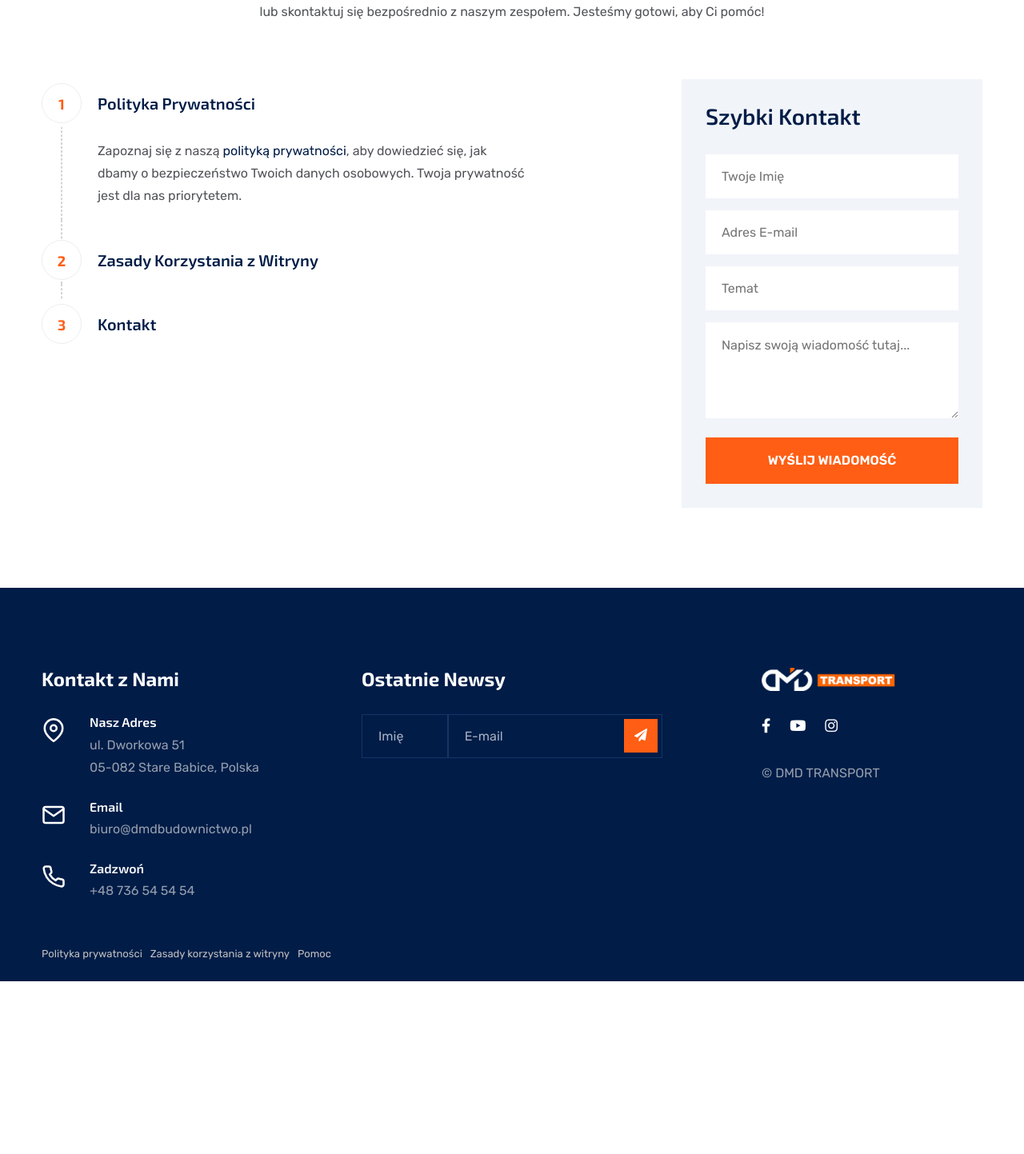
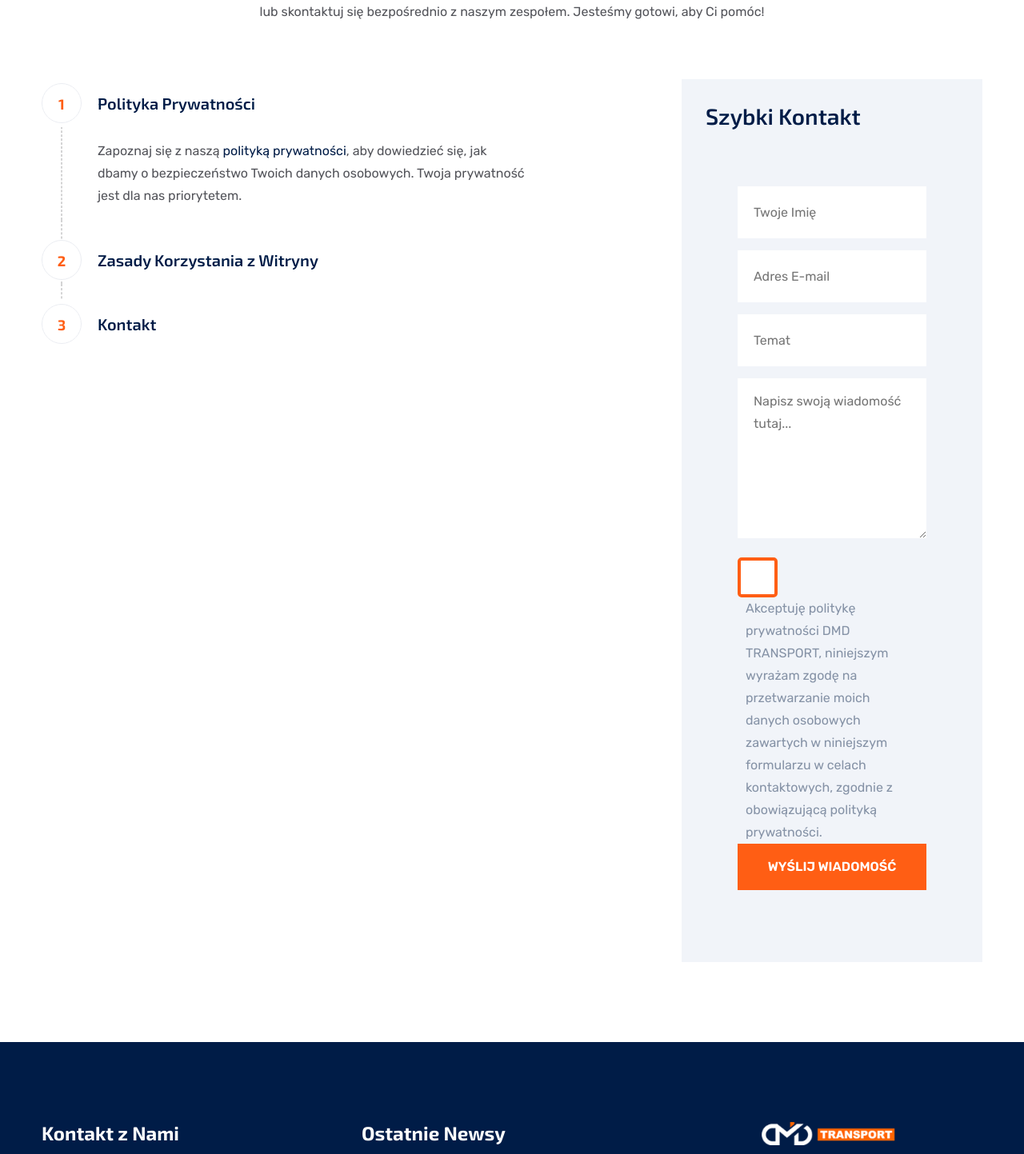
Before and after one commit to informatykdmd/dmdtransport, a Python web app: template templates/pomoc.html in a window 1280 px wide. Shown: the part 333-1776 px from the top of the page at 80% size. Before the commit the page ends 1560 px from the top, so only its background shows below. Run offline with Jinja, Linux system fonts and the light colour scheme; the template is opened without the code that fills it, so the values that code supplies are empty; some libraries are stand-ins or nearby versions.

Commit message:
Working now

```diff
--- a/templates/pomoc.html
+++ b/templates/pomoc.html
@@ -68,22 +68,36 @@
                   <div class="single-career-sidebar">
                      <div class="quick-contact wow fadeInUp" data-wow-duration="1s" data-wow-delay="0.2s">
                         <h3>Szybki Kontakt</h3>
-                        <form>
+                        <form class="contact-form form" id="ajax-contact" method="post">
                            <p>
-                              <input type="text" placeholder="Twoje Imię">
+                              <input type="text" id="name" name="name" placeholder="Twoje Imię">
                            </p>
                            <p>
-                              <input type="email" placeholder="Adres E-mail">
+                              <input type="email" id="eml" name="email" placeholder="Adres E-mail">
                            </p>
                            <p>
-                              <input type="text" placeholder="Temat">
+                              <input type="text" id="sub" name="subject" placeholder="Temat">
                            </p>
                            <p>
-                              <textarea placeholder="Napisz swoją wiadomość tutaj..."></textarea>
+                              <textarea id="msg" name="message" placeholder="Napisz swoją wiadomość tutaj..."></textarea>
                            </p>
+                           <div class="row">
+                              <div class="col-lg-1">
+                                  <input class="polityka-switch" type="checkbox" id="polityka_przywatnosci" name="condition">
+                                  <label class="polityka-switch-label" for="polityka_przywatnosci"></label>
+                              </div>
+                              <div class="col-lg-11">
+                                  <label class="form-check-label" for="polityka_przywatnosci">
+                                      Akceptuję politykę prywatności DMD TRANSPORT, niniejszym wyrażam zgodę na
+                                      przetwarzanie moich danych osobowych zawartych w niniejszym formularzu w celach
+                                      kontaktowych, zgodnie z obowiązującą polityką prywatności.
+                                  </label>
+                              </div>
+                          </div>
                            <p>
                               <button class="cta-btn btn_orange" type="submit">Wyślij Wiadomość</button>
                            </p>
+                           <div class="form-message" id="komunikat_z_serwera"></div>
                         </form>
                      </div>
                   </div>
@@ -95,3 +109,54 @@
 </section>
 <!-- Faq End -->
 {% endblock %}
+{% block bottom_scripts %}
+<script>
+   document.querySelector('.polityka-switch-label').addEventListener('click', function() {
+      const input = document.getElementById('polityka_przywatnosci');
+      input.checked = !input.checked;
+      input.value = input.checked ? 1 : 0; // Aktualizacja value checkboxa
+   });
+
+
+
+   document.addEventListener("DOMContentLoaded", function() {
+      document.getElementById('ajax-contact').addEventListener('submit', function(e) {
+            e.preventDefault(); // Zapobiegaj domyślnej akcji formularza
+            const formData = new FormData(this); // Użyj 'this', aby odnieść się do formularza
+            const jsonFormData = Object.fromEntries(formData.entries());
+
+            fetch('/send-mess-pl', {
+               method: 'POST',
+               headers: {
+                  'Content-Type': 'application/json',
+               },
+               body: JSON.stringify(jsonFormData) // Przekazuj dane z formularza
+            })
+            .then(response => response.json())
+            .then(data => {
+               // console.log(data);
+
+               const komunikatDiv = document.getElementById("komunikat_z_serwera");
+               if (komunikatDiv) {
+                  komunikatDiv.innerHTML = data.message;
+                  // Ustawienie koloru komunikatu na podstawie wartości 'success'
+                  if(data.success) {
+                        komunikatDiv.style.color = "#063e90"; // Sukces - Niebieski
+                        document.getElementById('ajax-contact').reset();
+                  } else {
+                        komunikatDiv.style.color = "#ff3535"; // Niepowodzenie - czerwony
+                  }
+                  setTimeout(function() {
+                        komunikatDiv.innerHTML = '';
+                  }, 5000);
+               }
+            })
+            .catch((error) => {
+               console.error('Error:', error);
+            });
+      });
+   });
+
+
+</script>
+{% endblock %}
```
Also changed, not shown: run.py (+0 -42 lines), templates/kontakt.html (+0 -38 lines).
